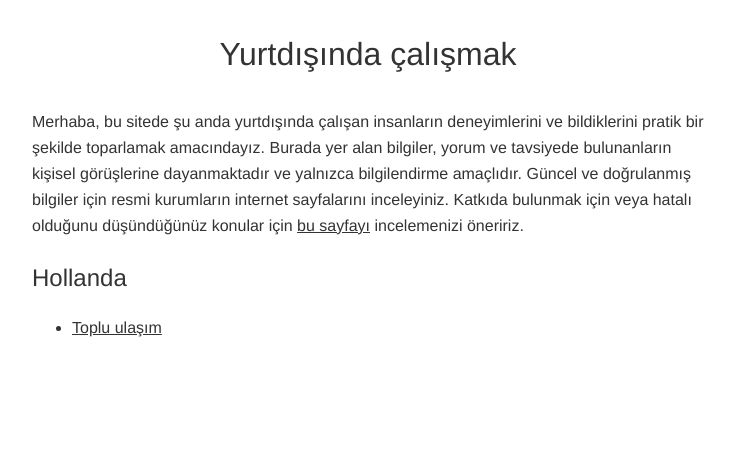
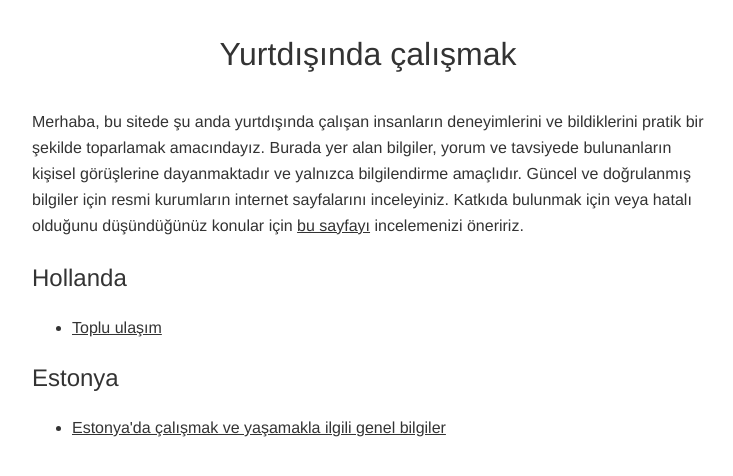
Before and after one commit to o/yurtdisinda-calismak-wiki, a Jekyll site: the page built from index.html, in a window 1280 px wide. Shown: the top 476 px of the page, without its empty margins (272-1005 px from the left). Built offline with Jekyll 4.4.1, drawn with Linux system fonts in a browser that asks for light colours.

Commit message:
Update index.html

```diff
--- a/index.html
+++ b/index.html
@@ -21,4 +21,8 @@ description: Yurtdışında çalışmak konusunda bilgi alabileceğiniz belgeler
     <ul>
         <li><a href="/nl/toplu-ulasim/">Toplu ulaşım</a></li>
     </ul>
+    <h3>Estonya</h3>
+    <ul>
+        <li><a href="https://github.com/yasinaydin/estonia">Estonya'da çalışmak ve yaşamakla ilgili genel bilgiler</a></li>
+    </ul>
 </section>
```
